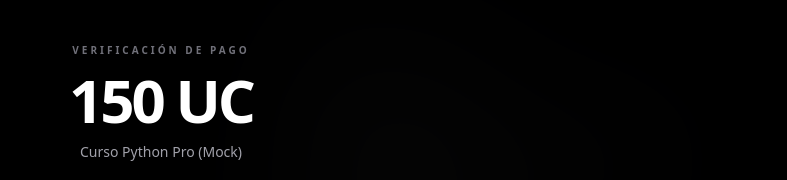
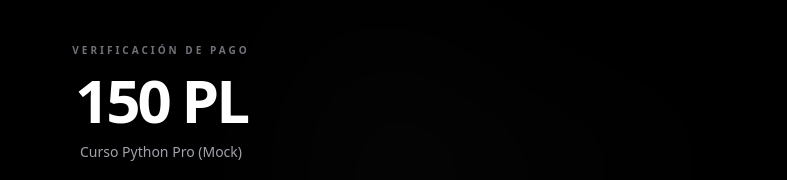
Before and after one commit to 2k12/laRedFrontend, a React app: page /feed/product/1 in a window 1280 px wide. Both pictures are taken after a click on the button "COMPRAR". Shown: the part 170-350 px from the top of the page, without its empty margins (479-1266 px from the left). Built offline with nearby package versions, Linux system fonts and the light colour scheme; no server answers; the HTML template or start-up script is replaced by a standard one.

Commit message:
updt: correction black screen in purchase flow

```diff
--- a/src/components/PurchaseQuantumOverlay.tsx
+++ b/src/components/PurchaseQuantumOverlay.tsx
@@ -3,6 +3,7 @@ import { motion, AnimatePresence, useSpring, useTransform } from "framer-motion"
 import { Fingerprint, X, Smartphone, ShieldCheck } from "lucide-react";
 import { API_BASE_URL } from "@/config/api";
 import { useAuth } from "@/context/AuthContext";
+import { BRANDING } from "@/config/branding";
 import confetti from "canvas-confetti";
 
 interface PurchaseQuantumOverlayProps {
@@ -106,8 +107,8 @@ export function PurchaseQuantumOverlay({ product, onClose }: PurchaseQuantumOver
             )}
 
             <div className="relative w-full max-w-md py-12 flex flex-col items-center">
-                <AnimatePresence mode="wait">
-                    {status === 'SUCCESS' && resultData ? (
+                <AnimatePresence mode="popLayout">
+                    {status === 'SUCCESS' ? (
                         <motion.div
                             key="success"
                             initial={{ scale: 0.9, opacity: 0, y: 20 }}
@@ -123,6 +124,7 @@ export function PurchaseQuantumOverlay({ product, onClose }: PurchaseQuantumOver
                                 <p className="text-zinc-400">Tu compra ha sido procesada correctamente.</p>
                             </div>
 
+                            {resultData ? (
                                 <div className="p-8 rounded-3xl bg-zinc-900/50 border border-white/5 space-y-4 backdrop-blur-sm">
                                     <div className="space-y-1">
                                         <p className="text-[10px] uppercase tracking-widest text-zinc-500 font-bold">Código Maestro de Entrega</p>
@@ -132,8 +134,13 @@ export function PurchaseQuantumOverlay({ product, onClose }: PurchaseQuantumOver
                                         Presenta este código al vendedor para validar la recepción de tu producto.
                                     </div>
                                 </div>
+                            ) : (
+                                <div className="p-8 rounded-3xl bg-zinc-900/50 border border-white/5 h-40 flex items-center justify-center">
+                                    <div className="w-8 h-8 border-2 border-primary/30 border-t-primary rounded-full animate-spin" />
+                                </div>
+                            )}
 
-                            {resultData.whatsapp_url ? (
+                            {resultData?.whatsapp_url && (
                                 <a
                                     href={resultData.whatsapp_url}
                                     target="_blank"
@@ -143,10 +150,6 @@ export function PurchaseQuantumOverlay({ product, onClose }: PurchaseQuantumOver
                                     <Smartphone className="w-5 h-5" />
                                     Coordinar Entrega
                                 </a>
-                            ) : (
-                                <div className="p-4 bg-amber-500/10 border border-amber-500/20 text-amber-500 rounded-2xl text-xs font-bold">
-                                    El vendedor no tiene WhatsApp configurado.
-                                </div>
                             )}
 
                             <button
@@ -166,7 +169,7 @@ export function PurchaseQuantumOverlay({ product, onClose }: PurchaseQuantumOver
                         >
                             <div className="space-y-3 text-center">
                                 <h3 className="text-zinc-500 font-black uppercase tracking-[0.3em] text-[10px]">Verificación de Pago</h3>
-                                <h2 className="text-6xl font-black text-white tracking-tighter">{product.price} UC</h2>
+                                <h2 className="text-6xl font-black text-white tracking-tighter">{product.price} {BRANDING.currencySymbol}</h2>
                                 <p className="text-zinc-400 font-medium text-sm">{product.name}</p>
                             </div>
 
@@ -180,7 +183,7 @@ export function PurchaseQuantumOverlay({ product, onClose }: PurchaseQuantumOver
                                     onPointerDown={handleStart}
                                     onPointerUp={handleEnd}
                                     onPointerLeave={handleEnd}
-                                    className={`relative w-40 h-40 rounded-full border border-white/10 bg-zinc-900 flex items-center justify-center overflow-hidden transition-all duration-200 select-none touch-none shadow-2xl ${status === 'PROCESSING' || status === 'SUCCESS' ? 'pointer-events-none scale-95 opacity-50' : 'active:scale-95'
+                                    className={`relative w-40 h-40 rounded-full border border-white/10 bg-zinc-900 flex items-center justify-center overflow-hidden transition-all duration-200 select-none touch-none shadow-2xl ${status === 'PROCESSING' ? 'pointer-events-none scale-95 opacity-50' : 'active:scale-95'
                                         }`}
                                     style={{ WebkitTapHighlightColor: 'transparent' }}
                                 >
--- a/src/pages/DashboardPage.tsx
+++ b/src/pages/DashboardPage.tsx
@@ -257,7 +257,7 @@ export default function DashboardPage() {
                                 <p className="text-[8px] md:text-[10px] text-zinc-500 uppercase tracking-widest mb-1">Disponible</p>
                                 <div className="flex items-baseline gap-1">
                                     <span className="text-2xl md:text-3xl font-bold text-white tracking-tighter">{wallet?.balance?.toLocaleString() || 0}</span>
-                                    <span className="text-xs md:text-sm font-medium text-zinc-500">{wallet?.currency_symbol || 'UC'}</span>
+                                    <span className="text-xs md:text-sm font-medium text-zinc-500">{wallet?.currency_symbol || BRANDING.currencySymbol}</span>
                                 </div>
                             </div>
                             <MinimalButton className="w-full sm:w-auto justify-center">
--- a/src/pages/ProductDetailPage.tsx
+++ b/src/pages/ProductDetailPage.tsx
@@ -4,6 +4,7 @@ import { ShoppingCart, Heart, Share2, ShieldCheck, ChevronLeft, ChevronRight, X
 import { MinimalButton } from "@/components/MinimalButton";
 import { Skeleton } from "@/components/ui/skeleton";
 import { API_BASE_URL } from "@/config/api";
+import { BRANDING } from "@/config/branding";
 import { AnimatePresence, motion } from "framer-motion";
 import { PurchaseQuantumOverlay } from "@/components/PurchaseQuantumOverlay";
 import { cn } from "@/lib/utils";
@@ -246,7 +247,7 @@ export default function ProductDetailPage() {
                                         transition={{ delay: 0.4 }}
                                         className="gsap-price flex items-baseline gap-4"
                                     >
-                                        <span className="text-3xl md:text-4xl font-bold text-white tracking-tight">{product.price} UC</span>
+                                        <span className="text-3xl md:text-4xl font-bold text-white tracking-tight">{product.price} {BRANDING.currencySymbol}</span>
                                         <div className="flex flex-col gap-0.5">
                                             <span className="text-[10px] md:text-xs text-muted-foreground uppercase tracking-widest font-medium">Precio Final</span>
                                             {product.stock <= 5 && product.stock > 0 && (
```
Lines whose indentation alone changed are shown as unchanged.
